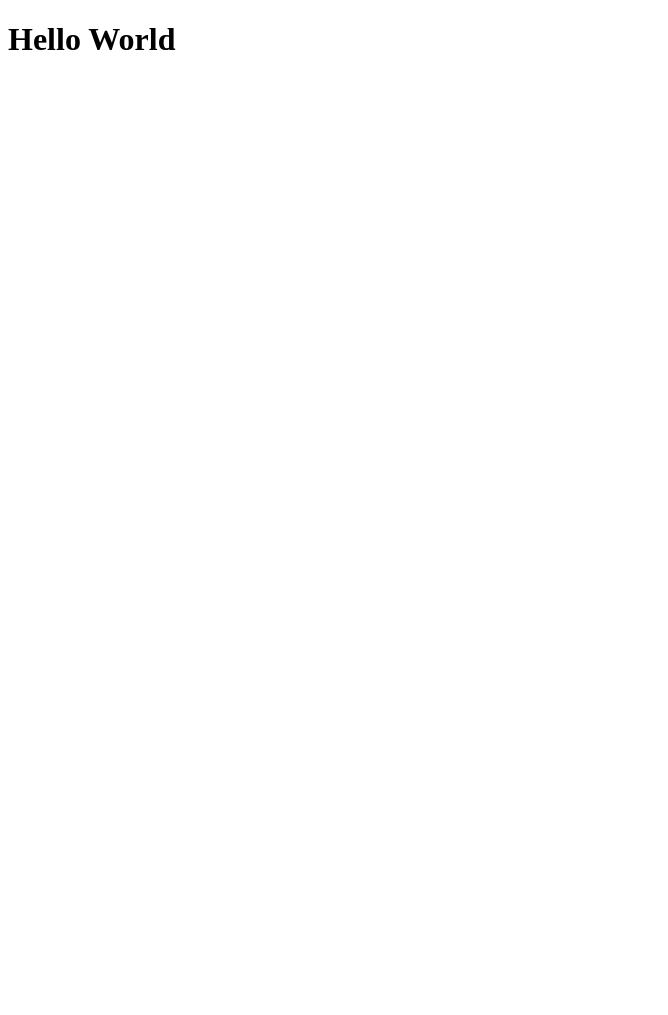
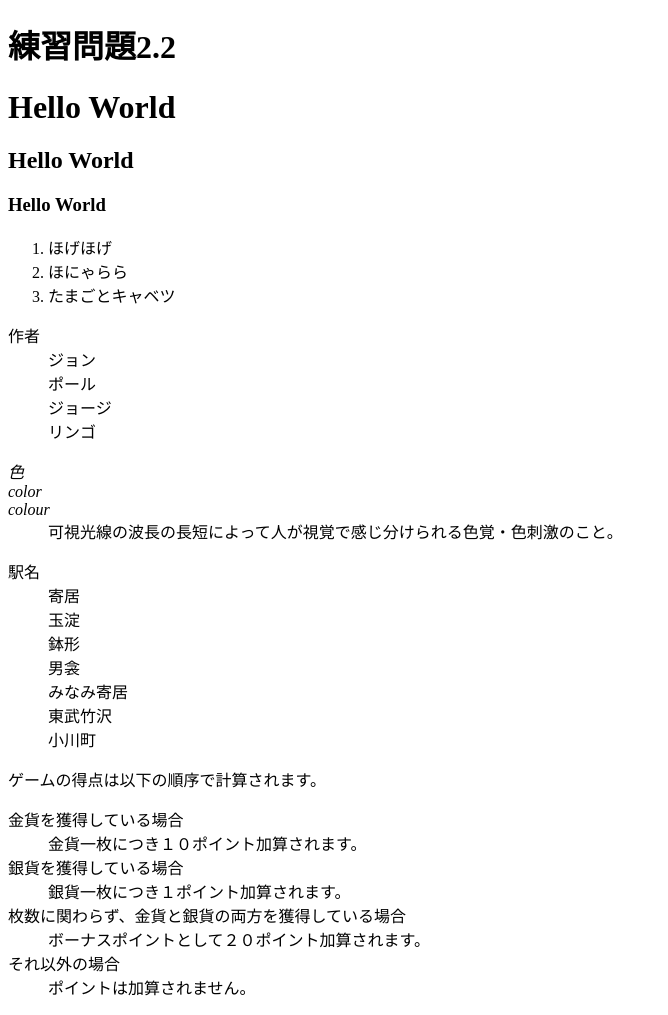
Before and after one commit to kokuboatsuki/web2023-1, a plain HTML site: page index.html in a window 1280 px wide. Shown: the whole page, without its empty margins (0-668 px from the left). Before the commit the page ends 800 px from the top, so only its background shows below. Drawn offline with Linux system fonts and the light colour scheme.

Commit message:
Update index.html

```diff
--- a/index.html
+++ b/index.html
@@ -5,6 +5,54 @@
         <title> Web開発の練習１</title>
         </head>
         <body>
+        <!--文字の大きさの練習-->
+        <h1>練習問題2.2</h1>
         <h1>Hello World</h1>
+            <h2>Hello World</h2>
+            <h3>Hello World</h3>
+            <ol>
+            <li>ほげほげ</li>
+            <li>ほにゃらら</li>
+            <li>たまごとキャベツ</li>
+        </ol>
+
+        <dl>
+            <dt>作者</dt>
+            <dd>ジョン</dd>
+            <dd>ポール</dd>
+            <dd>ジョージ</dd>
+            <dd>リンゴ</dd>
+        </dl>
+
+        <dl>
+            <dt lang="ja"><dfn>色</dfn></dt>
+            <dt lang="en-US"><dfn>color</dfn></dt>
+            <dt lang="en-GB"><dfn>colour</dfn></dt>
+            <dd>可視光線の波長の長短によって人が視覚で感じ分けられる色覚・色刺激のこと。</dd>
+        </dl>
+
+        <dl>
+            <dt>駅名</dt>
+            <dd>寄居</dd>
+            <dd>玉淀</dd>
+            <dd>鉢形</dd>
+            <dd>男衾</dd>
+            <dd>みなみ寄居</dd>
+            <dd>東武竹沢</dd>
+            <dd>小川町</dd>
+        </dl>
+
+        <p>ゲームの得点は以下の順序で計算されます。</p>
+
+        <dl>
+            <dt>金貨を獲得している場合</dt>
+            <dd>金貨一枚につき１０ポイント加算されます。</dd>
+            <dt>銀貨を獲得している場合</dt>
+            <dd>銀貨一枚につき１ポイント加算されます。</dd>
+            <dt>枚数に関わらず、金貨と銀貨の両方を獲得している場合</dt>
+            <dd>ボーナスポイントとして２０ポイント加算されます。 </dd>
+            <dt>それ以外の場合</dt>
+            <dd>ポイントは加算されません。</dd>
+        </dl>
     </body>
 </html>
```
